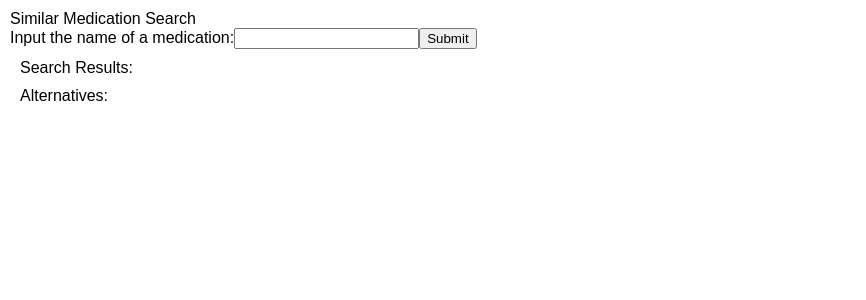
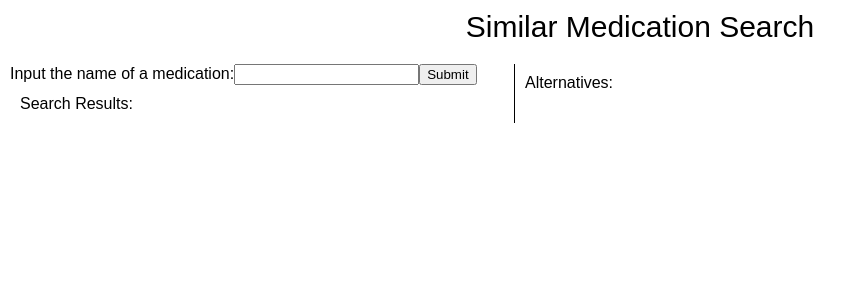
Before and after one commit to jdlawrence/similarMedicationSearch, a React (Create React App) app in the folder client/: page / in a window 1280 px wide. Shown: the top 300 px of the page, without its empty margins (0-866 px from the left). Built offline with nearby package versions, Linux system fonts and the light colour scheme.

Commit message:
Adding classes and styling

```diff
--- a/client/src/components/App.js
+++ b/client/src/components/App.js
@@ -16,11 +16,10 @@ class App extends Component {
     this.getAlternatives = this.getAlternatives.bind(this);
   }
   getAlternatives(rxcui) {
-    console.log('rxcui', rxcui);
-    axios.post('/api/lookup', { rxcui})
+    axios.post('/api/lookup', { rxcui })
       .then(data => {
         let alternatives = data.data.relatedGroup.conceptGroup[0].conceptProperties;
-        this.setState({ alternatives});
+        this.setState({ alternatives });
       })
       .catch(err => {
         console.log('errhwere', err);
@@ -29,7 +28,6 @@ class App extends Component {
   getMedMatches(medicine) {
     axios.post('/api/search', { medicine })
       .then(data => {
-        console.log('group', data.data.drugGroup.conceptGroup);
         let results = data.data.drugGroup.conceptGroup[1].conceptProperties;
         this.setState({ searchResults: results });
       })
@@ -41,14 +39,18 @@ class App extends Component {
     return (
       <div className="app">
         <Header />
+        <div className="left-column">
           <InputForm getMedMatches={this.getMedMatches} />
           <SearchResults
             getAlternatives={this.getAlternatives}
             results={this.state.searchResults}
           />
+        </div>
+        <div className="right-colum">
           <Alternatives
             alternatives={this.state.alternatives}
           />
+        </div>
       </div>
     );
   }
--- a/client/src/components/Header.js
+++ b/client/src/components/Header.js
@@ -2,7 +2,7 @@ import React from 'react';
 
 const Header = () => {
   return (
-    <div>
+    <div className="header">
       Similar Medication Search
   </div>
   );
--- a/client/src/index.css
+++ b/client/src/index.css
@@ -2,12 +2,27 @@ body {
   margin: 0;
   padding: 0;
   font-family: sans-serif;
+  box-sizing: border-box;
 }
-
 .app {
   margin: 10px;
+  display: flex;
+  flex-wrap: wrap;
 }
-
+.header {
+  flex-basis: 100%;
+  text-align: center;
+  font-size: 30px;
+  margin-bottom: 20px;
+}
+.left-column {
+  border-right: 1px solid black;
+  flex: 0 0 40%
+}
+.right-column {
+  flex: 0 0 60%;
+  max-width: 60%
+}
 .search-results {
   margin: 10px;
 }
```
Lines whose indentation alone changed are shown as unchanged.
